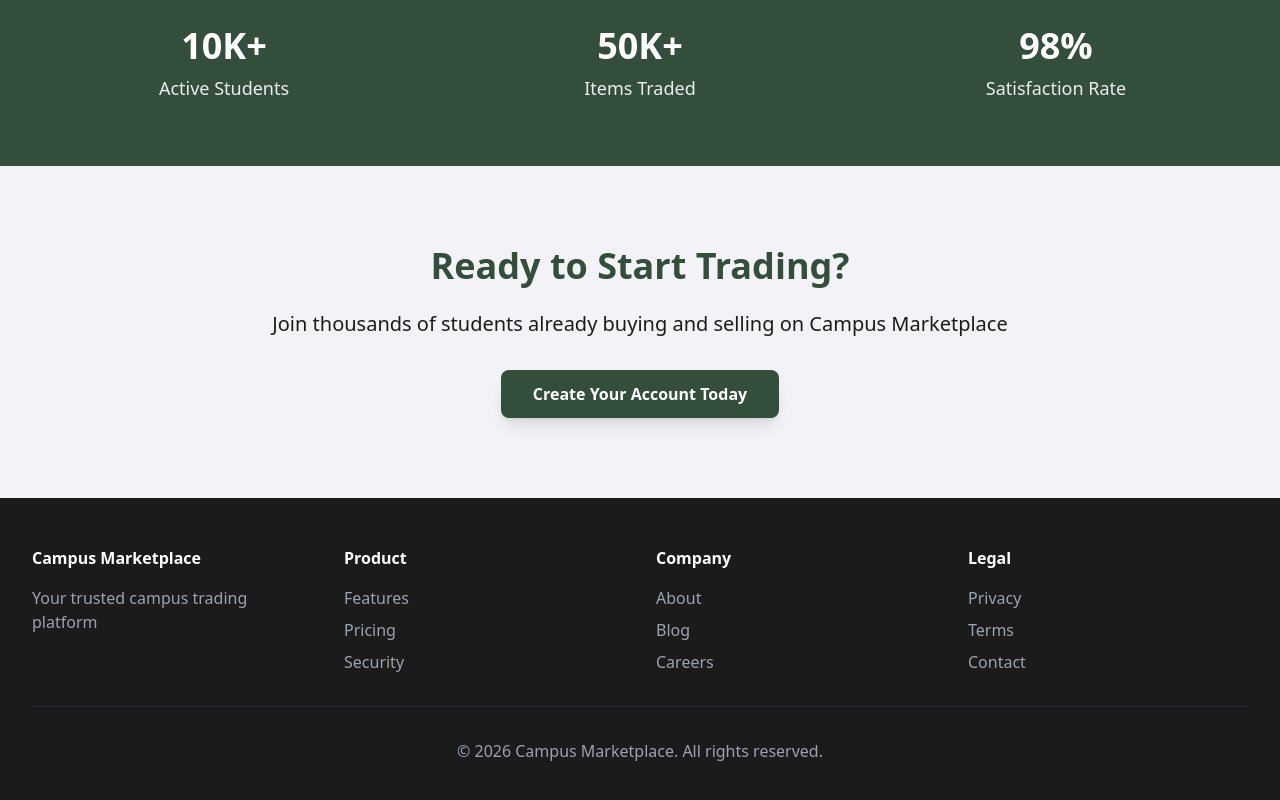
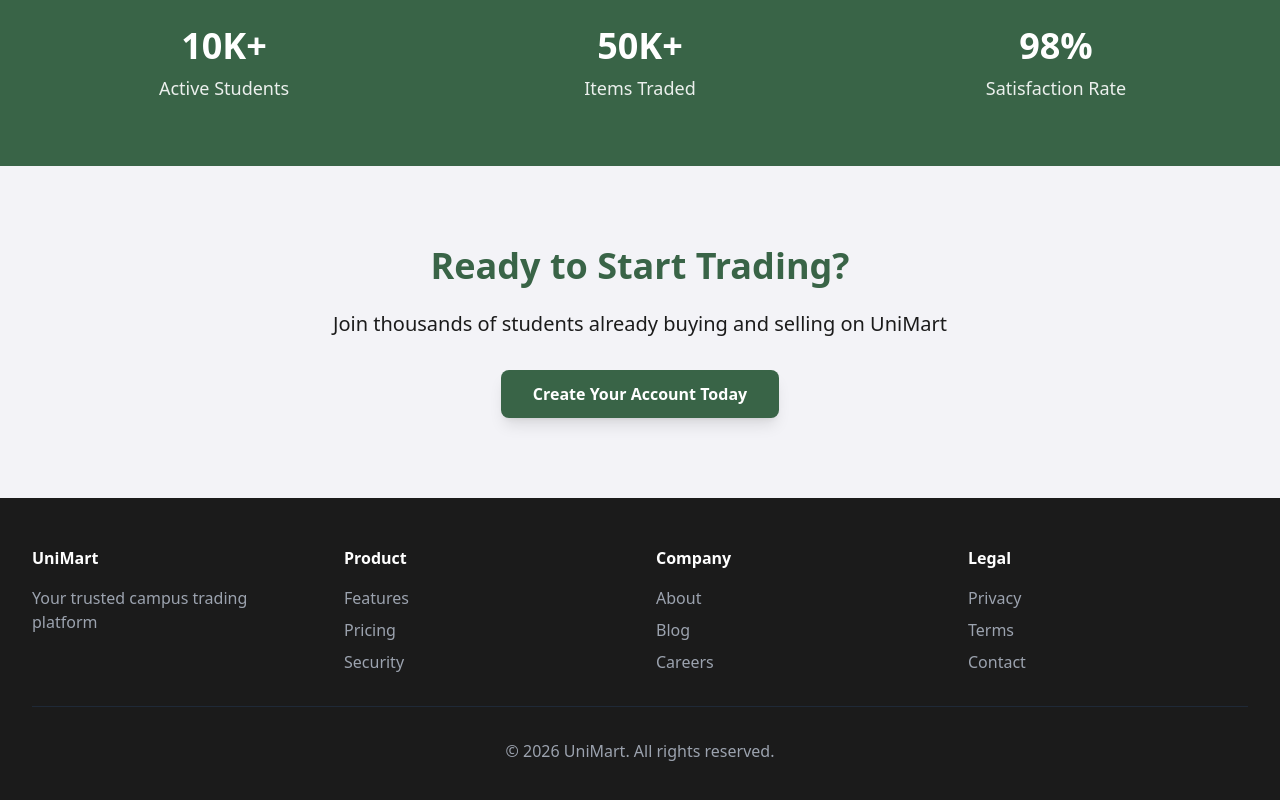
Before and after one commit to Git-Push-Force-SD/gitpushforce, a React (Vite) app: page / in a window 1280 px wide. Shown: the part 1904-2704 px from the top of the page. Built offline with nearby package versions, Linux system fonts and the light colour scheme.

Commit message:
fix: workflow and readme

```diff
--- a/index.html
+++ b/index.html
@@ -4,7 +4,7 @@
     <meta charset="UTF-8" />
     <link rel="icon" type="image/svg+xml" href="/vite.svg" />
     <meta name="viewport" content="width=device-width, initial-scale=1.0" />
-    <title>Campus Marketplace - Student Trading Platform</title>
+    <title>UniMart - Student Trading Platform</title>
   </head>
   <body>
     <div id="root"></div>
--- a/src/App.jsx
+++ b/src/App.jsx
@@ -16,7 +16,7 @@
               <span className="bg-primary-500 w-10 h-10 rounded-full flex items-center justify-center">
                 <ShoppingBag className="text-white" size={24} />
               </span>
-              <span className="text-2xl font-bold text-primary-500">CampusHub</span>
+              <span className="text-2xl font-bold text-primary-500">UniMart</span>
             </span>
 
             {/* Desktop Menu */}
@@ -192,7 +192,7 @@
         <span className="max-w-4xl mx-auto px-4 sm:px-6 lg:px-8 text-center block">
           <h2 className="text-4xl font-bold mb-6 text-primary-500">Ready to Start Trading?</h2>
           <p className="text-xl text-dark mb-8">
-            Join thousands of students already buying and selling on Campus Marketplace
+            Join thousands of students already buying and selling on UniMart
           </p>
           <button className="px-8 py-3 bg-primary-500 text-white font-semibold rounded-lg hover:bg-primary-600 transition shadow-lg">
             Create Your Account Today
@@ -205,7 +205,7 @@
         <span className="max-w-7xl mx-auto px-4 sm:px-6 lg:px-8 block">
           <span className="grid grid-cols-1 md:grid-cols-4 gap-8 mb-8 block">
             <article>
-              <h4 className="font-bold mb-4">Campus Marketplace</h4>
+              <h4 className="font-bold mb-4">UniMart</h4>
               <p className="text-gray-400">Your trusted campus trading platform</p>
             </article>
             <nav>
@@ -234,7 +234,7 @@
             </nav>
           </span>
           <span className="border-t border-gray-800 pt-8 text-center text-gray-400 block">
-            <p>&copy; 2026 Campus Marketplace. All rights reserved.</p>
+            <p>&copy; 2026 UniMart. All rights reserved.</p>
           </span>
         </span>
       </footer>
--- a/tailwind.config.js
+++ b/tailwind.config.js
@@ -10,9 +10,9 @@
         primary: {
           50: '#d4f1e4',
           100: '#a8e3ca',
-          400: '#223629',
-          500: '#344e3c',
-          600: '#314b39',
+          400: '#396447',
+          500: '#396447',
+          600: '#396447',
           700: '#0f5027',
         },
         dark: '#1b1b1b',
```
Also changed, not shown: 1 other file (tests, documents, lock files or other folders).
